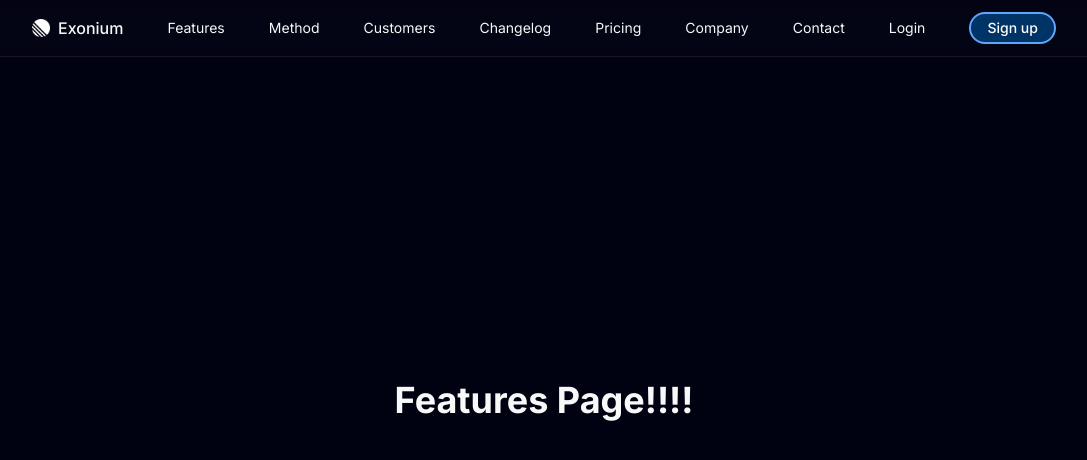
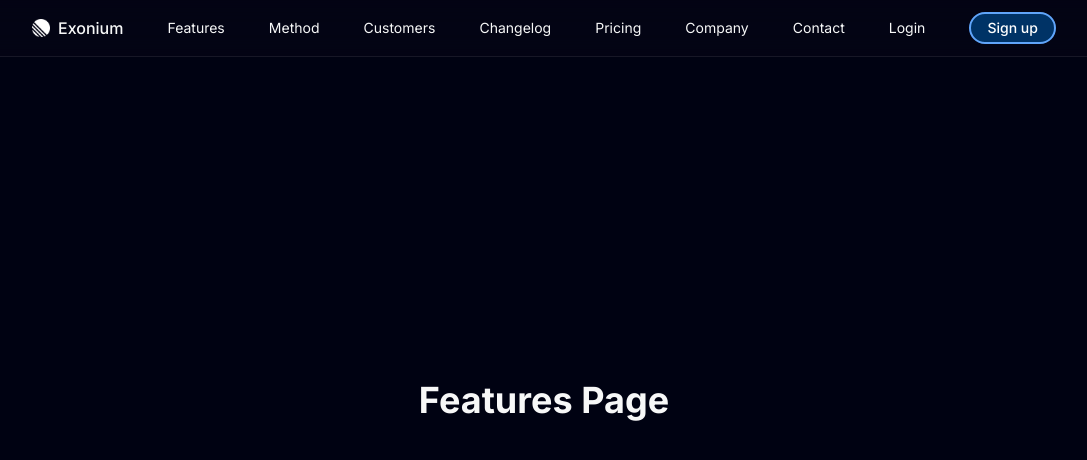
Before and after one commit to aararvav/exonium, a Next.js app: page /features in a window 1280 px wide. Shown: the top 460 px of the page, without its empty margins (96-1183 px from the left). Built offline with nearby package versions, Linux system fonts and the light colour scheme.

Commit message:
updated features

```diff
--- a/src/app/features/page.jsx
+++ b/src/app/features/page.jsx
@@ -6,7 +6,7 @@ export default function FeaturesPage() {
   return (
     <main className="min-h-screen flex items-center justify-center">
       <Nav />
-      <h1 className="text-4xl font-bold">Features Page!!!!</h1>
+      <h1 className="text-4xl font-bold">Features Page</h1>
     </main>
   );
 }
```
